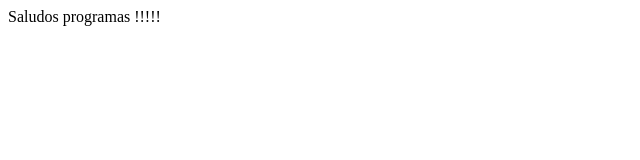
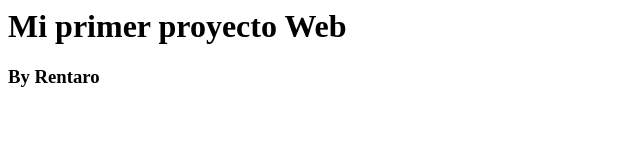
Before and after one commit to Dinnxer/AvanzadaGP2Ot21-00x01, a plain HTML site: page index.html in a window 1280 px wide. Shown: the whole page, without its empty margins (0-640 px from the left). Drawn offline with Linux system fonts and the light colour scheme.

Commit message:
Version 1.1: Acrualizado el archivo index.html

```diff
--- a/index.html
+++ b/index.html
@@ -1,5 +1,6 @@
 <html>
 	<body>
-		Saludos programas !!!!!
+		<h1> Mi primer proyecto Web <h1>
+		<h3> By Rentaro </h3>
 	</body>
 </html>
```
